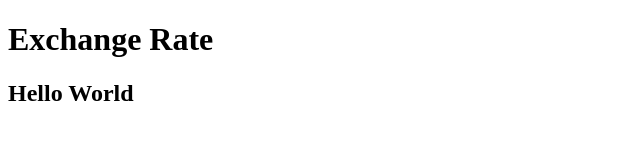
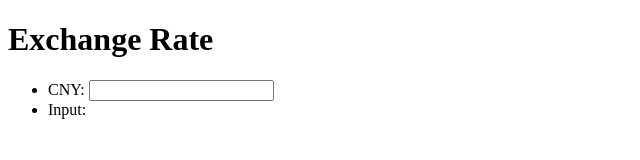
Before and after one commit to hzluo/angular-example, a plain HTML site: page index.html in a window 1280 px wide. Shown: the whole page, without its empty margins (0-640 px from the left). Drawn offline with nearby package versions, Linux system fonts and the light colour scheme.

Commit message:
try ng-model

```diff
--- a/index.html
+++ b/index.html
@@ -7,7 +7,15 @@
 </head>
 <body ng-app="my" ng-controller="RootController">
 <h1>Exchange Rate</h1>
-<h2>{{title}}</h2>
+
+<ul>
+    <li>
+        CNY: <input ng-model="valueCNY" type="input"/>
+    </li>
+    <li>
+       Input: {{valueCNY}}
+    </li>
+</ul>
 </body>
 <script type="application/javascript" src="main.js"></script>
 </html>
```
